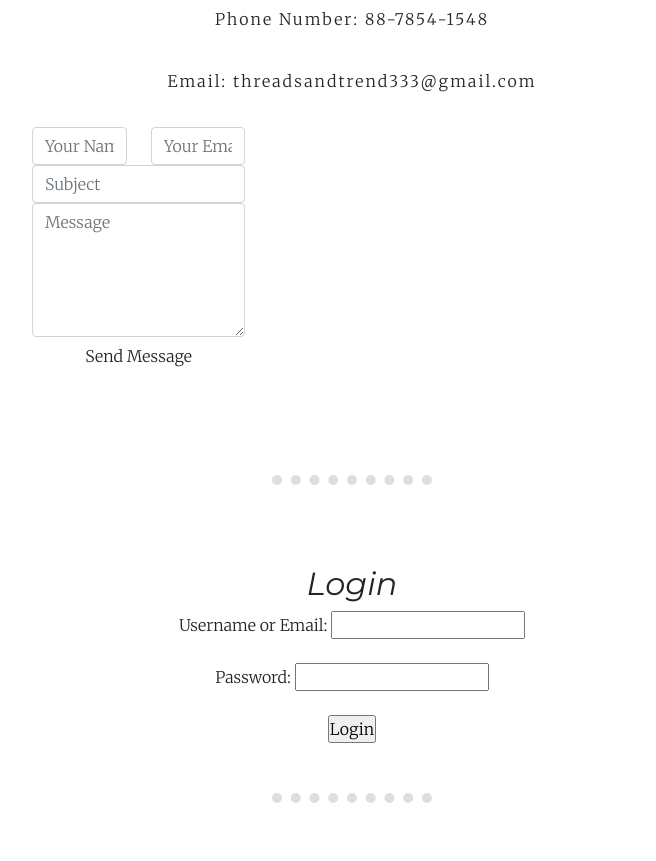
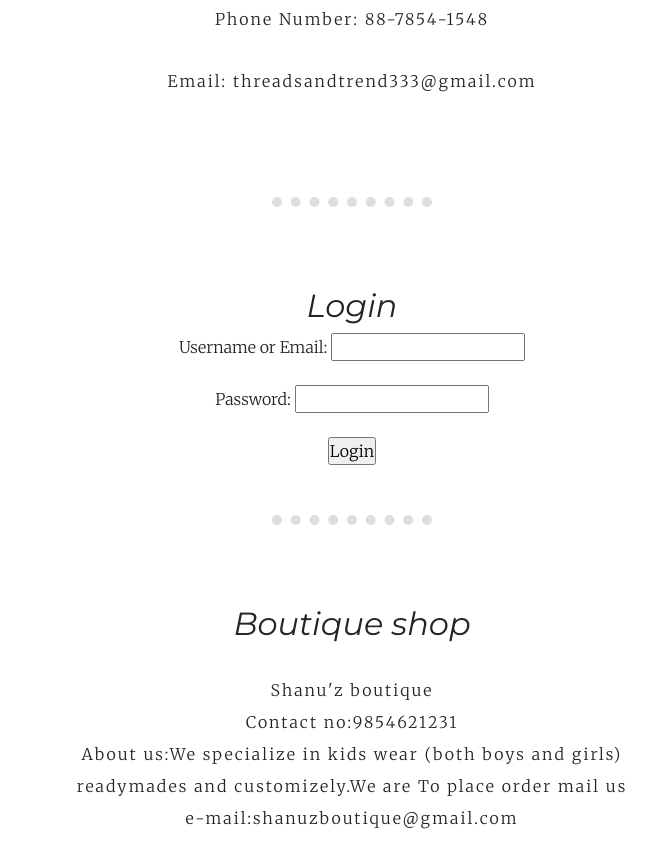
Before and after one commit to Darshanaiyyappan/Threads_and_Trends_Boutique_website, a plain HTML site: page index.html in a window 1280 px wide. Shown: the part 1755-2616 px from the top of the page, without its empty margins (288-944 px from the left). Drawn offline with nearby package versions, Linux system fonts and the light colour scheme; a script that the page names is missing.

Commit message:
Update index.html

```diff
--- a/index.html
+++ b/index.html
@@ -51,26 +51,7 @@
                 <p>Email: threadsandtrend333@gmail.com</p>
                 <p></p>
                <div class="col-lg-4">
-                  <div class="contact-form">
-                      <form>
-                         <div class="row">
-                              <div class="col-md-6">
-                                  <input type="text" class="form-control" placeholder="Your Name" />
-                              </div>
-                              <div class="col-md-6">
-                                  <input type="email" class="form-control" placeholder="Your Email" />
-                              </div>
-                          </div>
-                          <div class="form-group">
-                              <input type="text" class="form-control" placeholder="Subject" />
-                          </div>
-                          <div class="form-group">
-                              <textarea class="form-control" rows="5" placeholder="Message"></textarea>
-                          </div>
-                          <div><button class="btn" type="submit">Send Message</button></div>
-                      </form>
-                  </div>
-              </div>
+          </div>
             </section>
             <hr>
             <section id="login">
```
